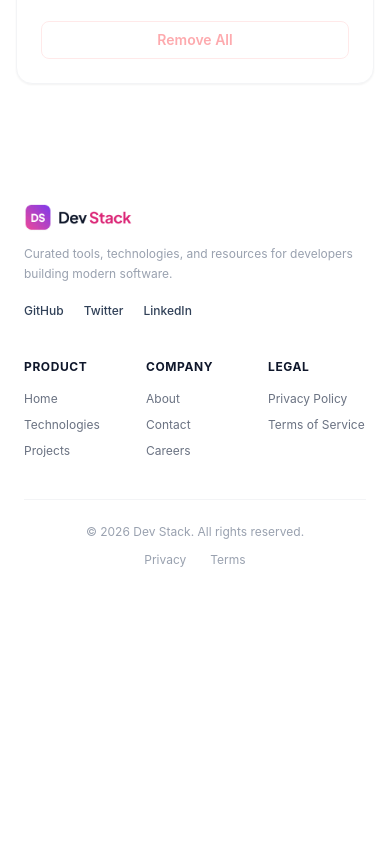
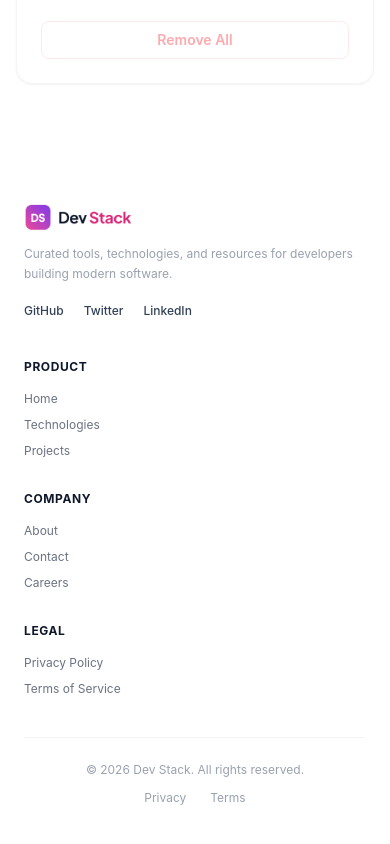
Before and after one commit to nipun-roy/B14-A05-DevStack-main, a React (Vite) app: page / in a window 390 px wide. Shown: the part 6029-6873 px from the top of the page. Before the commit the page ends 6645 px from the top, so only its background shows below. Built offline with nearby package versions, Linux system fonts and the light colour scheme.

Commit message:
make mobile footer 1 column

```diff
--- a/src/components/Footer.tsx
+++ b/src/components/Footer.tsx
@@ -23,8 +23,8 @@ const Footer = () => {
             </div>
           </div>
 
-          {/* links columns: grid with 3 columns and clean spacing */}
-          <div className="w-full lg:w-1/2 grid grid-cols-3 gap-6 sm:gap-8">
+          {/* links columns: 1 column on mobile, 3 columns on tablet/desktop */}
+          <div className="w-full lg:w-1/2 grid grid-cols-1 sm:grid-cols-3 gap-8">
 
             {/* product */}
             <div>
```
